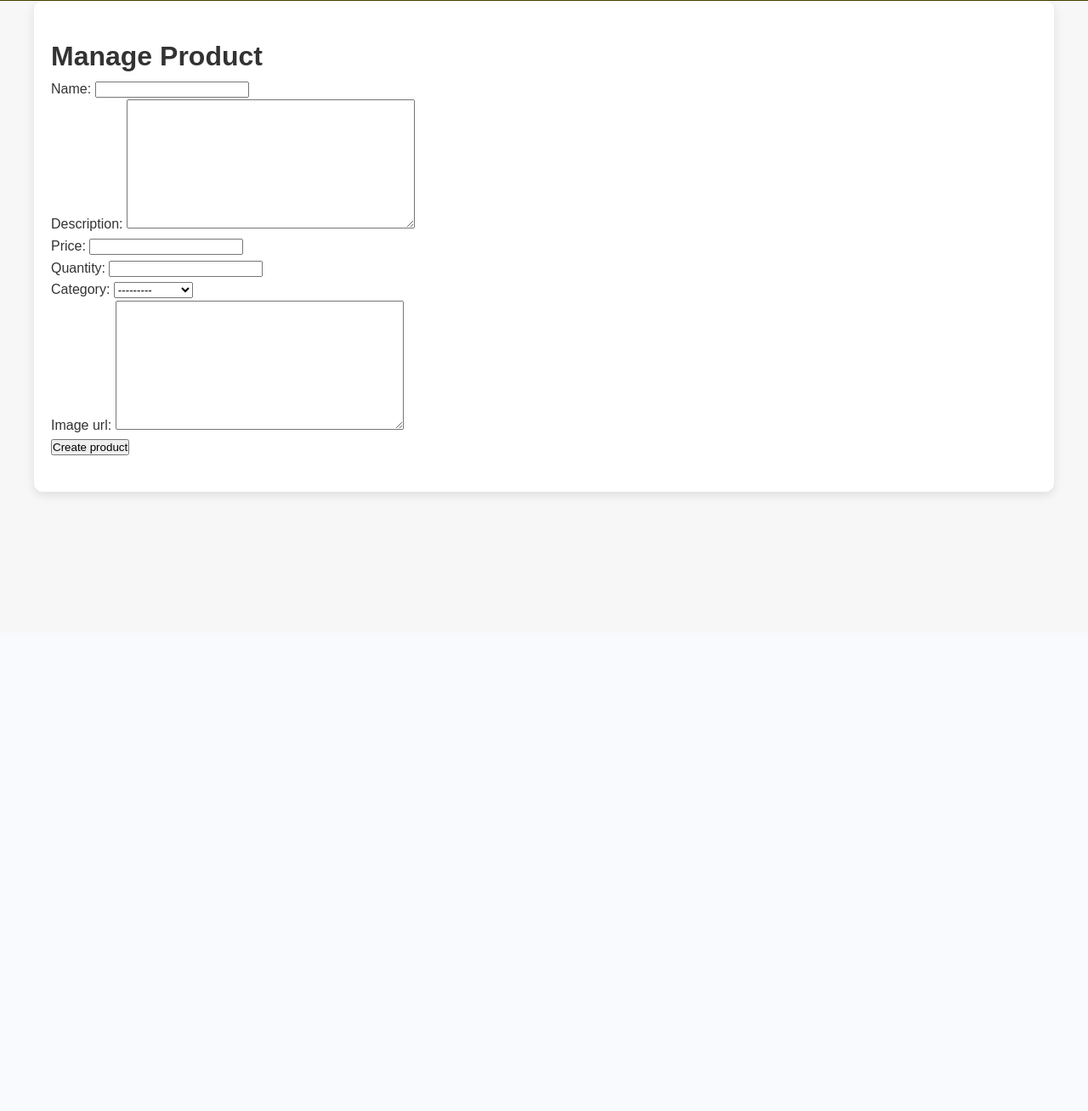
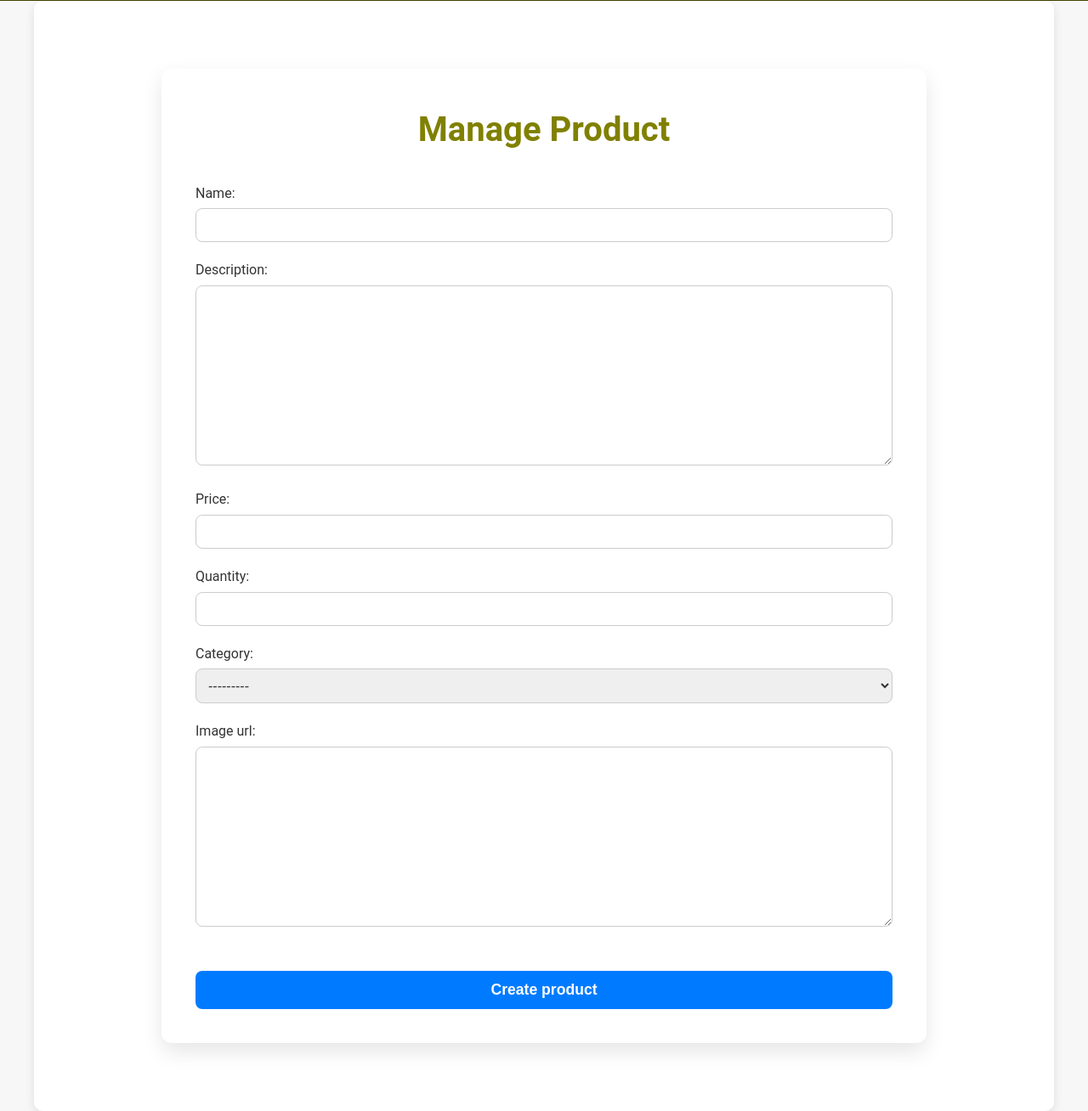
Before and after one commit to AyaEhab7/grow_green, a Django app: page /store/product/create/ in a window 1280 px wide. Shown: the part 55-1363 px from the top of the page at 85% size. Before the commit the page ends 642 px from the top, so only its background shows below. Run offline with Django 5.2, Linux system fonts and the light colour scheme; the visitor is signed in with stand-in values (Sample User, id 1).

Commit message:
css form is done

```diff
--- a/main_app/templates/store/product_form.html
+++ b/main_app/templates/store/product_form.html
@@ -1,10 +1,18 @@
 {% extends 'base.html' %}
+{% load static %}
 
+{% block head %}
+<link rel="stylesheet" href="{% static 'css/product_form.css' %}"/>
+{% endblock %}
 {% block content %}
-<h1>{{ view.title|default:"Manage Product" }}</h1>
-<form method="POST" enctype="multipart/form-data">
-    {% csrf_token %}
-    {{ form.as_p }}
-    <button type="submit">{% if form.instance.pk %}Save changes{% else %}Create product{% endif %}</button>
-</form>
+<div class="manage-product-container">
+    <h1 class="manage-product-header">{{ view.title|default:"Manage Product" }}</h1>
+    <form method="POST" enctype="multipart/form-data" class="product-form">
+        {% csrf_token %}
+        <div class="form-fields">
+            {{ form.as_p }}
+        </div>
+        <button type="submit" class="btn-submit">{% if form.instance.pk %}Save changes{% else %}Create product{% endif %}</button>
+    </form>
+</div>
 {% endblock %}
```
